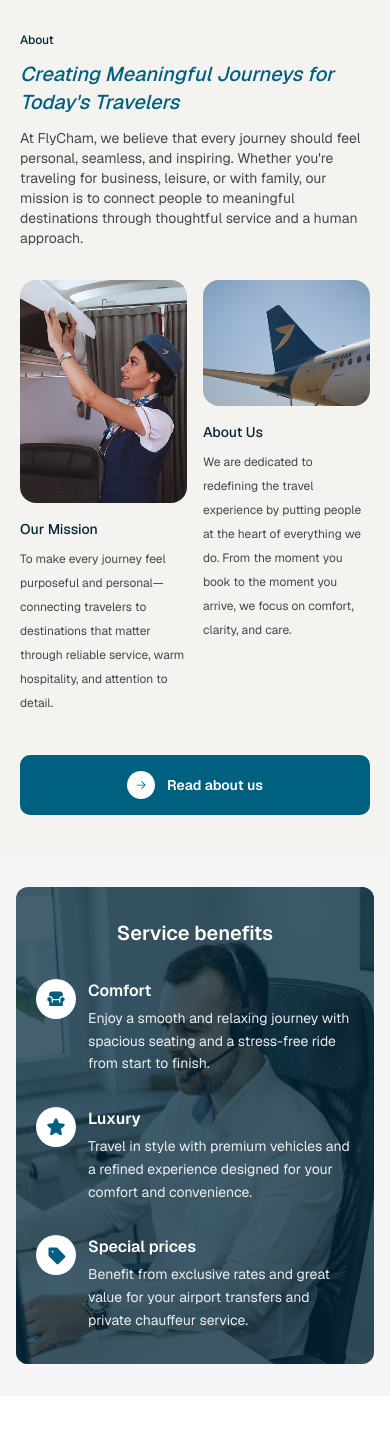
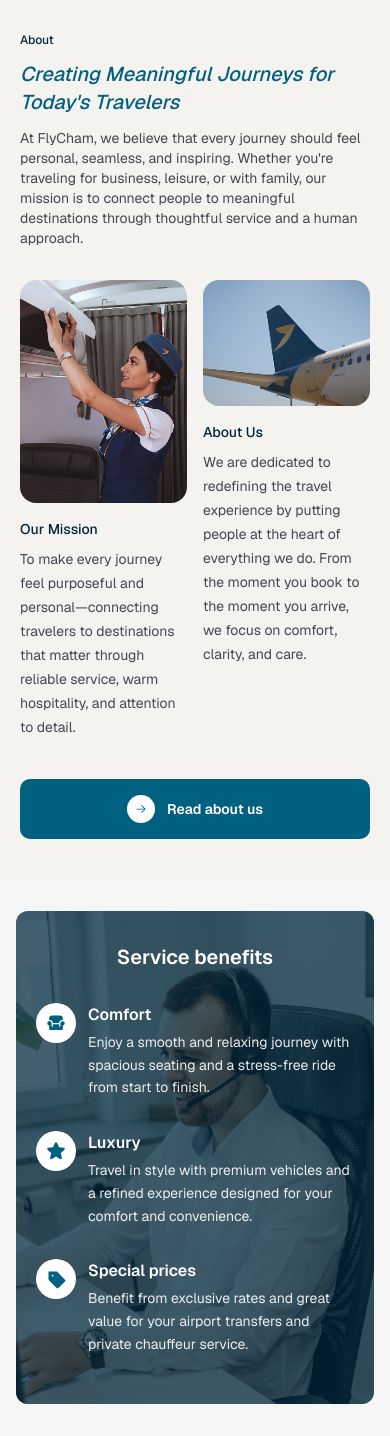
Before and after one commit to Digital2025-byte/CMS-Library, a Next.js app: page / in a window 390 px wide. Shown: the part 3286-4722 px from the top of the page. Before the commit the page ends 4682 px from the top, so only its background shows below. Built offline with nearby package versions, Linux system fonts and the light colour scheme.

Commit message:
Update ServiceBenefitsPanel and SubSectionBlock components for improved styling
- Added margin-bottom to the ServiceBenefitsPanel for better spacing.
- Adjusted text size in SubSectionBlock for improved readability on various screen sizes.

```diff
--- a/src/app/cmsComponents/ServiceBenefitsList/components/ServiceBenefitsPanel.jsx
+++ b/src/app/cmsComponents/ServiceBenefitsList/components/ServiceBenefitsPanel.jsx
@@ -27,7 +27,7 @@ export default function ServiceBenefitsPanel({
         aria-hidden
       />
 
-      <div className="relative z-10 flex h-full flex-col justify-center px-5 py-8 text-white sm:px-8 sm:py-10 md:px-8 md:py-12 lg:px-14 lg:py-14">
+      <div className="relative z-10 flex h-full flex-col justify-center px-5 py-8 text-white sm:px-8 sm:py-10 md:px-8 md:py-12 lg:px-14 lg:py-14 mb-4 md:mb-0">
         {mainTitle ? (
           <h2
             className={`${typography.sectionTitle} text-center font-semibold text-white`}
--- a/src/app/cmsComponents/TwoColumnWithSubSections/components/SubSectionBlock.jsx
+++ b/src/app/cmsComponents/TwoColumnWithSubSections/components/SubSectionBlock.jsx
@@ -11,7 +11,7 @@ export default function SubSectionBlock({ title, description }) {
         </h3>
       ) : null}
       {description ? (
-        <p className="text-xs leading-6 text-muted sm:text-sm">{description}</p>
+        <p className="text-sm leading-6 text-muted">{description}</p>
       ) : null}
     </div>
   );
```
